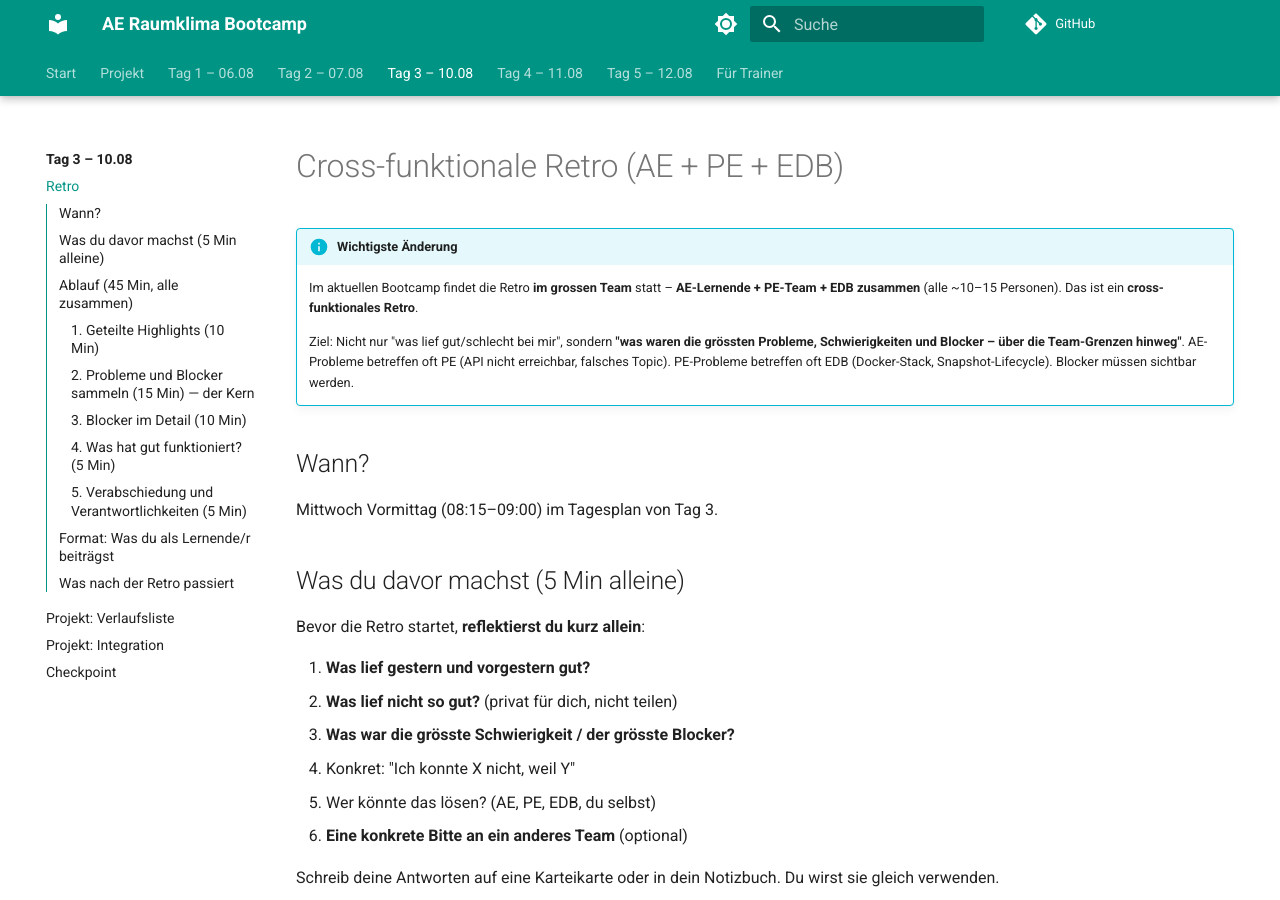
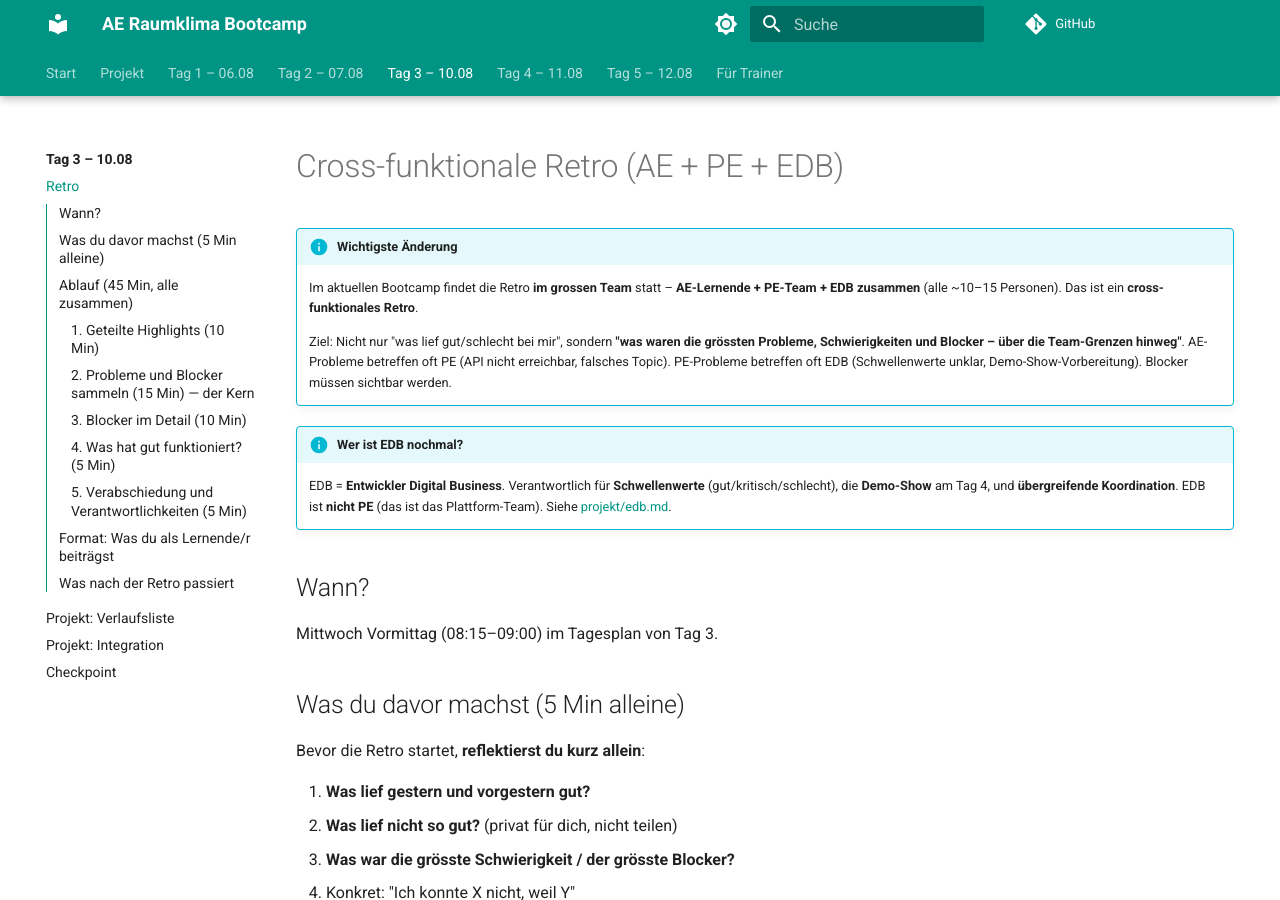
Before and after one commit to HeiligerG/ae-raumklima-bootcamp, an MkDocs documentation site: the page built from docs/tag-3/retro.md, in a window 1280 px wide and 900 px high. Built offline with MkDocs 1.6.1 and Material for MkDocs 9.7.7, drawn with Linux system fonts in a browser that asks for light colours; comment, search, counter and statistics services are not loaded.

Commit message:
fix(tag-3): retro EDB-Scope auf Schwellenwerte + Demo korrigieren
Mehrere Stellen im retro.md korrigiert, die EDB falsch
beschrieben hatten (EDB als Plattform-Team oder EDB mit
Docker-Stack-Zustaendigkeiten):

- Eingangs-Hinweis: 'EDB = Docker-Stack/Snapshot-Lifecycle'
  -> 'EDB = Schwellenwerte + Demo-Show-Vorbereitung'
- Neue 'Wer ist EDB nochmal?'-Info-Box mit explizitem
  Hinweis 'EDB ist NICHT PE'
- Team-Grenzen-Beispiel: 'API 500 wegen PE-Stack-Crash,
  EDB hat keine Snapshots' -> 'API 500 wegen PE-Stack-
  Crash, EDB-Schwellenwerte nicht klar dokumentiert'
- 'Wer kann helfen?' erweitert (Trainer + PE + EDB)
- 'Der Sensor liefert keine Daten -> EDB?' -> '-> PE?'
  (PE betreibt Sensoren, nicht EDB)
- 'EDB-Vertreter meldet sich' erweitert mit Hinweis auf
  Schwellenwerte + Demo-Show-Vorbereitung

```diff
--- a/docs/tag-3/retro.md
+++ b/docs/tag-3/retro.md
@@ -9,8 +9,14 @@
     **"was waren die grössten Probleme, Schwierigkeiten und Blocker
     – über die Team-Grenzen hinweg"**. AE-Probleme betreffen oft
     PE (API nicht erreichbar, falsches Topic). PE-Probleme betreffen
-    oft EDB (Docker-Stack, Snapshot-Lifecycle). Blocker müssen
-    sichtbar werden.
+    oft EDB (Schwellenwerte unklar, Demo-Show-Vorbereitung).
+    Blocker müssen sichtbar werden.
+
+!!! info "Wer ist EDB nochmal?"
+    EDB = **Entwickler Digital Business**. Verantwortlich für
+    **Schwellenwerte** (gut/kritisch/schlecht), die **Demo-Show**
+    am Tag 4, und **übergreifende Koordination**. EDB ist **nicht
+    PE** (das ist das Plattform-Team). Siehe [projekt/edb.md](../projekt/edb.md).
 
 ## Wann?
 
```
